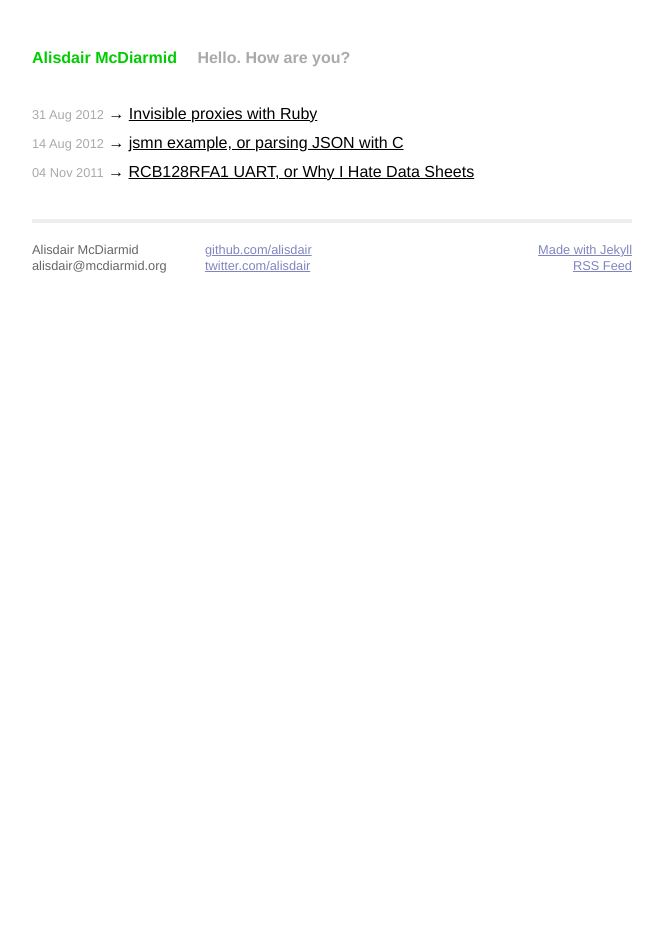
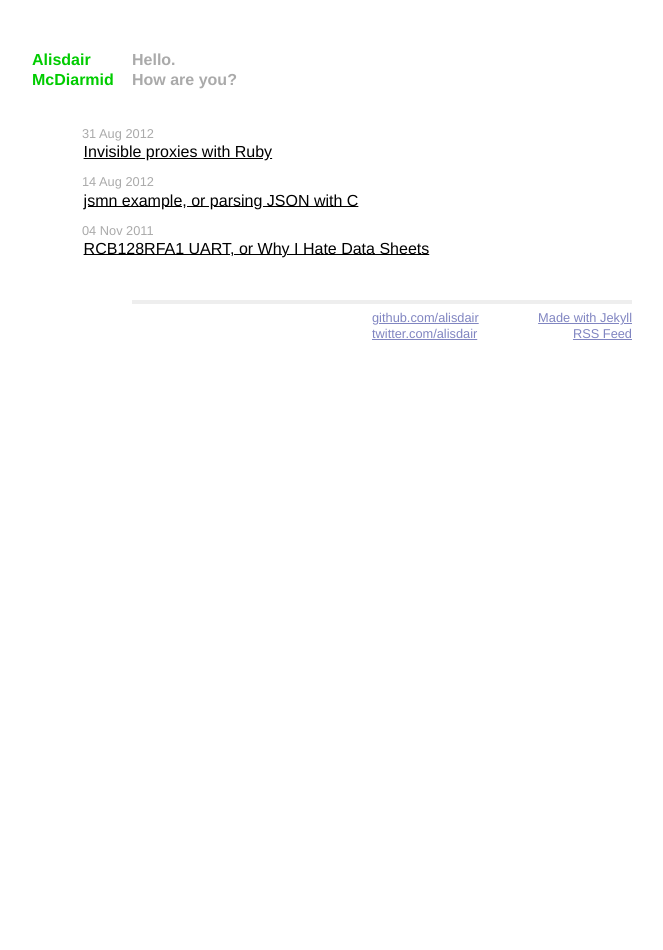
Before and after one commit to alisdair/alisdair.github.com, a Jekyll site: the page built from index.html, in a window 1280 px wide. Shown: the whole page, without its empty margins (308-971 px from the left). Built offline with Jekyll 4.4.1, drawn with Linux system fonts in a browser that asks for light colours; Markdown is read by kramdown in place of the engine named in the settings.

Commit message:
Slight redesign. Diagonal balance!

```diff
--- a/_layouts/default.html
+++ b/_layouts/default.html
@@ -19,17 +19,17 @@
   <body>
     <div class="site">
       <div class="title">
-        <a href="/">Alisdair McDiarmid</a>
-        <a href="/" class="extra">Hello. How are you?</a>
+        <div class="name">
+          <a href="/">Alisdair McDiarmid</a>
+        </div>
+        <div class="greeting">
+          <a href="/" class="extra">Hello. <br>How are you?</a>
+        </div>
       </div>
 
       {{ content }}
 
       <div class="footer">
-        <div class="contact">
-          Alisdair McDiarmid<br />
-          alisdair@mcdiarmid.org
-        </div>
         <div class="contact">
           <a href="http://github.com/alisdair/">github.com/alisdair</a><br />
           <a href="http://twitter.com/alisdair/">twitter.com/alisdair</a>
--- a/css/screen.css
+++ b/css/screen.css
@@ -51,47 +51,68 @@ blockquote {
 
 ul.posts {
   list-style-type: none;
-  margin-bottom: 2em;
+  margin-bottom: 1em;
 }
 
-ul.posts li {
-  line-height: 1.75em;
+ul.posts>li {
+  margin-left: 50px;
 }
 
-ul.posts span {
+ul.posts>li>time {
   color: #aaa;
   font-size: 80%;
+  width: 100px;
+  display: block;
+  margin-top: 1em;
+}
+
+ul.posts>li>a {
+  padding: 0.1em;
 }
 
 .site {
   text-align: left;
   width: 600px;
-  margin: 3em auto 2em auto;
+  margin: 50px auto 30px auto;
 }
 
 .title {
+  width: 250px;
+  overflow: auto;
+}
+
+.name {
+  width: 100px;
+  float: left;
+}
+
+.greeting {
+  float: right;
+  width: 150px;
+}
+
+.name, .greeting {
   color: #0c0;
   font-weight: bold;
-  margin-bottom: 2em;
+  margin-bottom: 1.5em;
 }
 
-.site .title a {
+.name>a {
   color: #0c0;
   text-decoration: none;
 }
 
-.site .title a:hover {
+.name>a:hover {
   color: #fff;
   background: #0c0;
 }
 
-.site .title a.extra {
+.greeting>a.extra {
   color: #aaa;
   text-decoration: none;
-  margin-left: 1em;
 }
 
-.site .title a.extra:hover {
+.greeting>a.extra:hover {
   color: #fff;
   background: #0c0;
 }
@@ -101,8 +122,10 @@ ul.posts span {
   color: #666;
   border-top: 4px solid #eee;
   overflow: hidden;
-  margin-bottom: 0.5em;
-  padding: 1em 0;
+  margin: 2em 0;
+  padding: 0 0 1em 0;
+  width: 500px;
+  float: right;
 }
 
 .site .footer a {
@@ -117,12 +140,15 @@ ul.posts span {
 
 .site .footer .contact {
   float: left;
+  margin-left: 240px;
+  width: 120px;
+  text-align: left;
   margin-top: 0.5em;
-  margin-right: 3em;
 }
 
 .site .footer .about {
   float: right;
+  width: 120px;
   text-align: right;
   margin-top: 0.5em;
   margin-right: none;
@@ -170,9 +196,10 @@ ul.posts span {
   color: #999;
 }
 
-@media screen and (max-width: 480px) {
+@media screen and (max-width: 700px) {
   .title { font-size: 14px; margin-bottom: 16px; }
   h1 { margin-top: 1em; }
+  ul.posts>li { margin-left: 1em; }
   .site { width: 94%; margin: 1em auto 2em auto; }
   #post pre { font-size: 10px; width: 94%; overflow: auto; }
   img { max-width: 100%; }
--- a/index.html
+++ b/index.html
@@ -6,7 +6,7 @@ title: Alisdair McDiarmid
 <div id="main">
   <ul class="posts">
     {% for post in site.posts %}
-    <li><span>{{ post.date | date_to_string }}</span> &rarr; <a href="{{ post.url }}">{{ post.title }}</a></li>
+    <li><time datetime="{{ post.date }}">{{ post.date | date_to_string }}</time> <a href="{{ post.url }}">{{ post.title }}</a></li>
     {% endfor %}
   </ul>
 </div>
```
